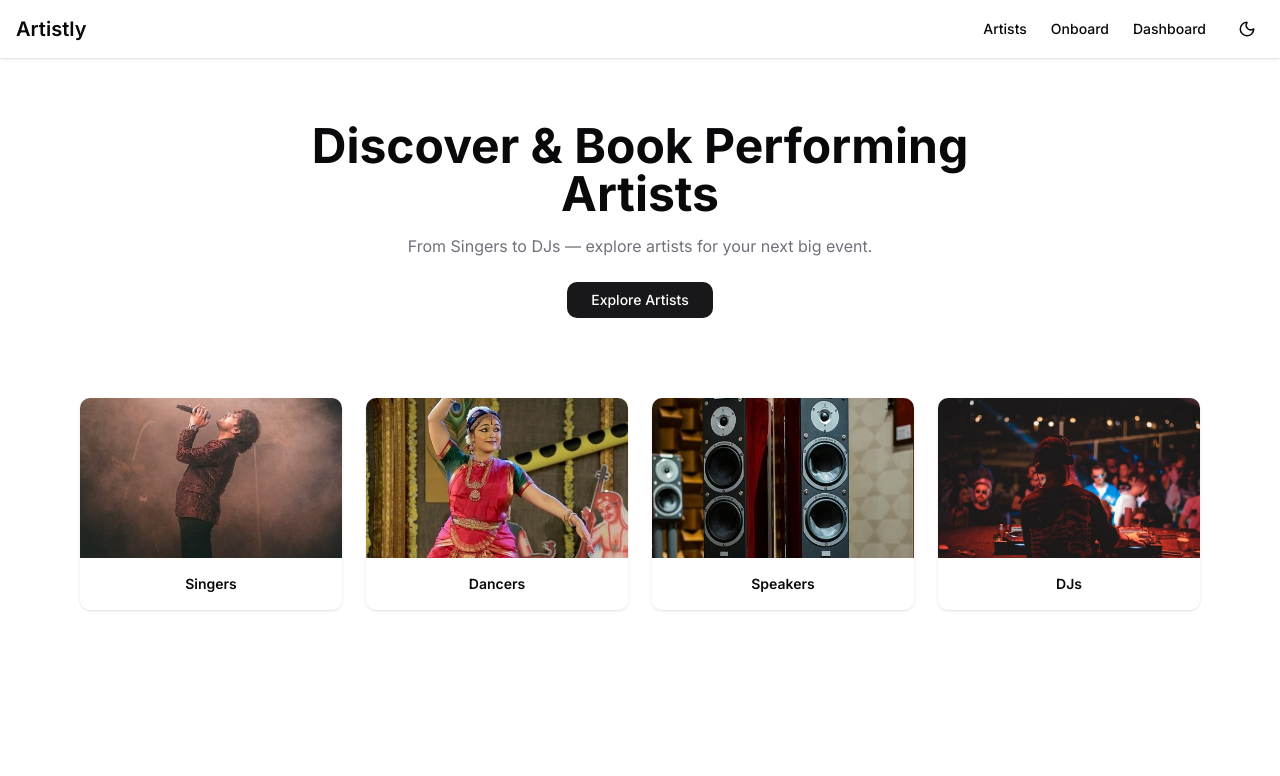
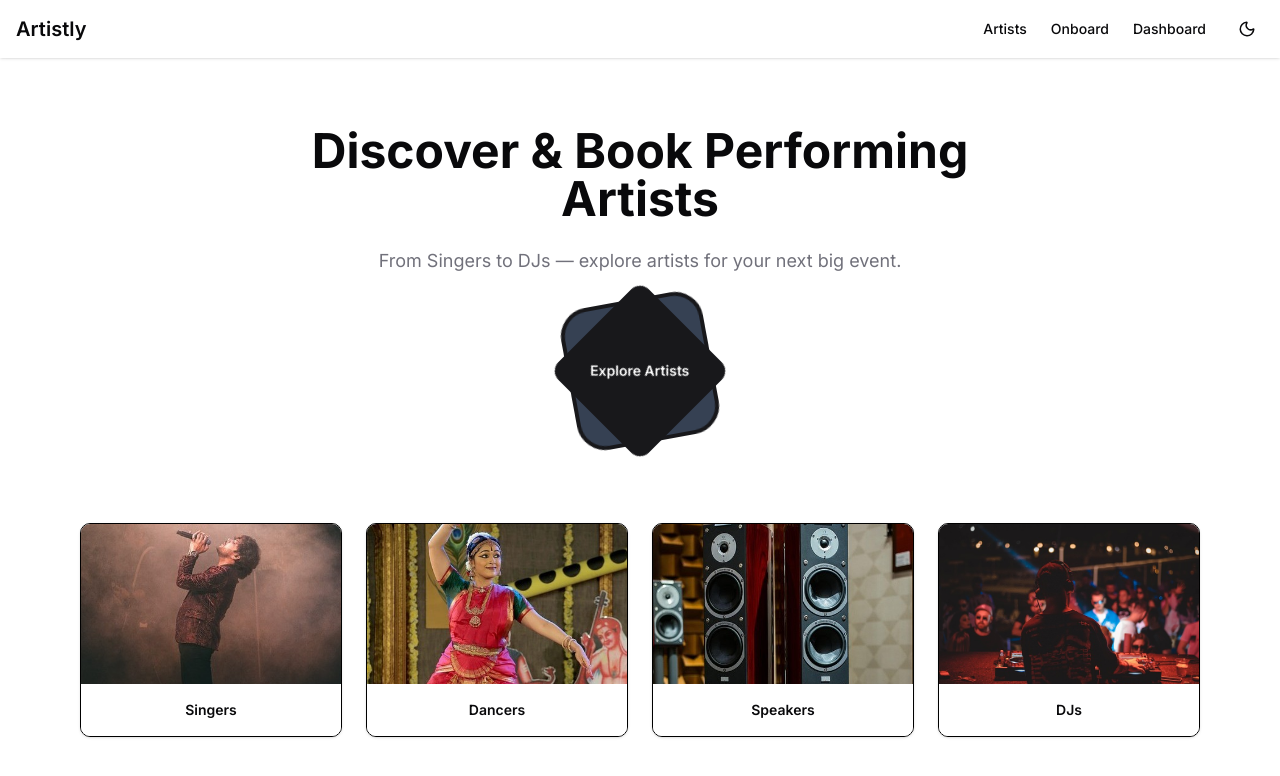
Before and after one commit to Gokulkiran418/optimized-react-webapp, a Next.js app: page / in a window 1280 px wide. Shown: the top 776 px of the page. Built offline with nearby package versions, Linux system fonts and the light colour scheme.

Commit message:
selecting category goes to filtered category page, Add animations

```diff
--- a/src/app/artists/page.tsx
+++ b/src/app/artists/page.tsx
@@ -1,13 +1,13 @@
 'use client'
 
-import { useMemo, useState, useCallback } from 'react'
+import { useMemo, useState, useCallback, useEffect } from 'react'
 
 import dynamic from 'next/dynamic'
 import ArtistCard from '@/components/ArtistCard'
 import FilterBlock from '@/components/FilterBlock'
 import type { Artist } from '@/types/artist'
 import artistsData from '@/data/artists.json'
-
+import { useSearchParams } from 'next/navigation'
 // Dynamically import FixedSizeGrid
 const FixedSizeGrid = dynamic(
   async () => {
@@ -19,10 +19,20 @@ const FixedSizeGrid = dynamic(
 
 export default function ArtistsPage() {
   const allArtists = artistsData as Artist[]
-  const [filtered, setFiltered] = useState<Artist[]>(allArtists)
+  const params = useSearchParams()
+  const categoryParam = params.get('category') || ''
 
+   const [filtered, setFiltered] = useState<Artist[]>(
+   categoryParam
+      ? allArtists.filter((a) => a.category === categoryParam)
+      : allArtists
+  )
+
+  // If user manually filters, clear the banner
+  const [activeCategory, setActiveCategory] = useState(categoryParam)
   const handleFilter = useCallback((results: Artist[]) => {
     setFiltered(results)
+    setActiveCategory('') // clear banner when manual filters applied
   }, [])
 
   const isVirtualized = useMemo(() => filtered.length > 50, [filtered.length])
@@ -33,9 +43,14 @@ export default function ArtistsPage() {
       <aside className="w-full lg:w-1/4">
         <FilterBlock artists={allArtists} onFilter={handleFilter} />
       </aside>
+       <div className="flex-1 space-y-4">
+        {activeCategory && (
+          <div className="bg-indigo-100 dark:bg-indigo-900 text-indigo-800 dark:text-indigo-200 px-4 py-2 rounded">
+            Showing results for: <strong>{activeCategory}</strong>
+          </div>
+        )}
+      {/* Artist Grid or Virtualized Grid */}
 
-      {/* Artist Grid or Virtualized Grid */}
-      <div className="flex-1">
         {filtered.length === 0 ? (
           <p className="text-center text-muted-foreground">
             No artists match your filters.
--- a/src/app/globals.css
+++ b/src/app/globals.css
@@ -6,6 +6,16 @@
 @import "tw-animate-css";
 
 @custom-variant dark (&:is(.dark *));
+
+@tailwind base;
+@tailwind components;
+@tailwind utilities;
+
+@layer utilities {
+  .animate-spin-slow {
+    animation: spin 5s linear infinite;
+  }
+}
 
 @theme inline {
   --color-background: var(--background);
--- a/src/app/page.tsx
+++ b/src/app/page.tsx
@@ -1,4 +1,5 @@
 import { Metadata } from 'next'
+import Hero from '@/components/Hero'
 import CategoryCard from '@/components/CategoryCard'
 import categories from '@/data/categories.json'
 
@@ -10,23 +11,7 @@ export const metadata: Metadata = {
 export default function HomePage() {
   return (
     <section className="space-y-10">
-      {/* Hero Section */}
-      <div className="text-center max-w-2xl mx-auto py-10">
-        <h1 className="text-3xl md:text-5xl font-bold mb-4">
-          Discover & Book Performing Artists
-        </h1>
-        <p className="text-muted-foreground mb-6">
-          From Singers to DJs — explore artists for your next big event.
-        </p>
-        <a
-          href="/artists"
-          className="inline-block bg-primary dark:bg-black dark:hover:bg-gray-600 text-white px-6 py-2 rounded-lg text-sm font-medium hover:bg-primary/80 transition"
-        >
-          Explore Artists
-        </a>
-      </div>
-
-      {/* Category Cards */}
+      <Hero />
       <div className="grid grid-cols-1 sm:grid-cols-2 md:grid-cols-4 gap-6 max-w-6xl mx-auto px-4">
         {categories.map((cat) => (
           <CategoryCard key={cat.id} title={cat.title} image={cat.image} />
--- a/src/components/ArtistCard.tsx
+++ b/src/components/ArtistCard.tsx
@@ -38,8 +38,10 @@ const ArtistCard = ({ artist }: Props) => {
         src={artist.image ?? '/placeholder.png'}
         alt={artist.name}
         fill
+        sizes="(max-width: 768px) 100vw, (max-width: 1200px) 50vw, 33vw"
         className="object-cover rounded"
       />
+
       </div>
 
       {/* Artist Info */}
--- a/src/components/CategoryCard.tsx
+++ b/src/components/CategoryCard.tsx
@@ -12,12 +12,20 @@ interface Props {
 const CategoryCard = ({ title, image }: Props) => {
   return (
     <motion.div
-      initial={{ opacity: 0, y: 30 }}
+      initial={{ opacity: 0, y: 20 }}
       animate={{ opacity: 1, y: 0 }}
-      transition={{ duration: 0.5 }}
-      className="rounded-lg overflow-hidden shadow hover:shadow-md transition-shadow duration-300"
+      transition={{ duration: 0.5, ease: 'easeOut', delay: 0.1 }}
+      whileHover={{
+        scale: 1.05,
+        rotate: [0, 2, -2, 1, 0], // slight wobble rotation
+        transition: {
+          duration: 0.3,
+          ease: 'easeInOut',
+        },
+      }}
+      className="rounded-lg overflow-hidden shadow border border-black dark:border-white"
     >
-      <Link href="/artists">
+      <Link href={`/artists?category=${encodeURIComponent(title)}`}>
         <div className="relative h-40 w-full">
           <Image
             src={image}
--- a/src/components/FilterBlock.tsx
+++ b/src/components/FilterBlock.tsx
@@ -1,6 +1,7 @@
 'use client'
 
 import { useState, useMemo, useCallback, useEffect } from 'react'
+import { useSearchParams } from 'next/navigation'
 import type { Artist } from '@/types/artist'
 
 type FilterBlockProps = {
@@ -9,9 +10,19 @@ type FilterBlockProps = {
 }
 
 export default function FilterBlock({ artists, onFilter }: FilterBlockProps) {
+  const searchParams = useSearchParams()
+  const categoryParam = searchParams.get('category') || ''
+
   const [category, setCategory] = useState('')
   const [location, setLocation] = useState('')
   const [price, setPrice] = useState('')
+
+  // 🔄 Sync category state with URL param on initial load
+ useEffect(() => {
+  // Only run this once when component mounts
+  setCategory(categoryParam || '')
+}, [])
+
 
   const uniqueCategories = useMemo(
     () => Array.from(new Set(artists.map((a) => a.category))),
@@ -44,7 +55,6 @@ export default function FilterBlock({ artists, onFilter }: FilterBlockProps) {
     onFilter(result)
   }, [artists, category, location, price, onFilter])
 
-  // ✅ Correct side-effect usage
   useEffect(() => {
     filterArtists()
   }, [filterArtists])
--- /dev/null
+++ b/src/components/Hero.tsx
@@ -0,0 +1,36 @@
+'use client'
+
+import { motion } from 'framer-motion'
+
+export default function Hero() {
+  return (
+    <motion.div
+      initial={{ opacity: 0, y: 30 }}
+      animate={{ opacity: 1, y: 0 }}
+      transition={{ duration: 0.6, ease: [0.25, 0.8, 0.25, 1] }}
+      className="text-center max-w-2xl mx-auto pt-[60px] pb-10 mt-[-15px] space-y-6"
+    >
+      <h1 className="text-4xl md:text-5xl font-bold">
+        Discover & Book Performing Artists
+      </h1>
+      <p className="text-muted-foreground text-lg">
+        From Singers to DJs — explore artists for your next big event.
+      </p>
+
+      {/* Spinner around button */}
+      <div className="relative w-36 h-36 mx-auto">
+      {/* Spinning border */}
+      <div className="absolute inset-0 border-4 border-primary bg-gray-700 rounded-[20%] dark:bg-white animate-spin-slow rotate-45 z-0" />
+
+      {/* Diamond Button */}
+      <a
+      href="/artists"
+      className="absolute inset-2 bg-primary dark:bg-black text-white flex items-center justify-center transform rotate-45 rounded-[10%] font-semibold text-sm z-10 hover:scale-105 transition-transform"
+      >
+      <span className="transform -rotate-45">Explore Artists</span>
+      </a>
+      </div>
+
+    </motion.div>
+  )
+}
--- a/src/data/artists.json
+++ b/src/data/artists.json
@@ -2,7 +2,7 @@
   {
     "id": "1",
     "name": "Aria Smith",
-    "category": "Singer",
+    "category": "Singers",
     "location": "Mumbai",
     "fee": 11000,
     "feerange":"10000 - 15000",
@@ -11,7 +11,7 @@
    {
     "id": "2",
     "name": "Adam",
-    "category": "Singer",
+    "category": "Singers",
     "location": "Delhi",
     "fee": 23000,
     "feerange":"20000 - 25000",
@@ -38,7 +38,7 @@
   {
     "id": "5",
     "name": "DragonFly Dance Group",
-    "category": "Dancer",
+    "category": "Dancers",
     "location": "Mumbai",
     "fee": 22000,
     "feerange":"20000 - 25000",
@@ -47,7 +47,7 @@
   {
     "id": "6",
     "name": "Zoya",
-    "category": "Dancer",
+    "category": "Dancers",
     "location": "Chennai",
     "fee": 16000,
     "feerange":"15000 - 20000",
```
Lines whose indentation alone changed are shown as unchanged.
